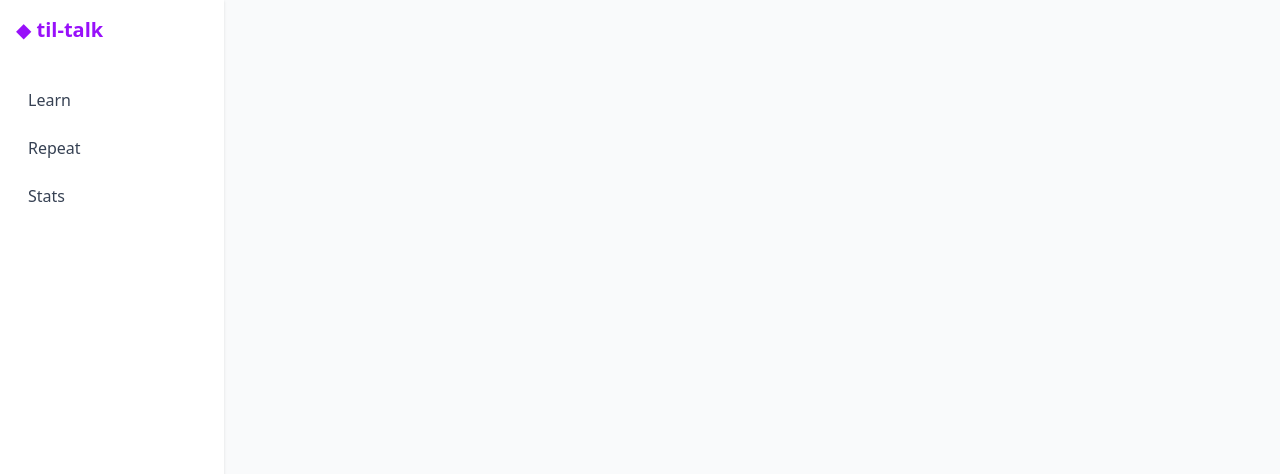
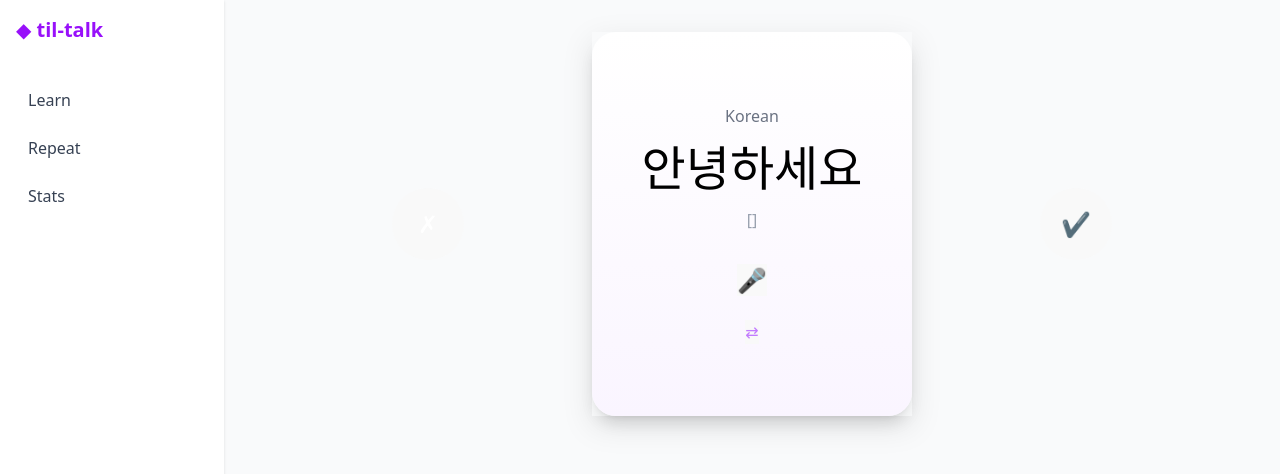
Before and after one commit to mehribanko/Til-Talk-front, a React (Vite) app: page /repeat in a window 1280 px wide. Shown: the top 474 px of the page. Built offline with nearby package versions, Linux system fonts and the light colour scheme.

Commit message:
setting up skip logic

```diff
--- a/src/components/button/SkipButton.tsx
+++ b/src/components/button/SkipButton.tsx
@@ -1,16 +1,17 @@
 
 interface SkipButtonProps {
     setTilt: () => void;
+    onSkip?: () => void;
 }
 
 
-export const SkipButton = ({setTilt}: SkipButtonProps) => {
+export const SkipButton = ({setTilt, onSkip}: SkipButtonProps) => {
 
     return (
         <button className="w-18 h-18 bg-gray-600 rounded-full text-white text-2xl"
                 onMouseEnter={() => setTilt('left')}
-                onMouseLeave={() => setTilt(null)}>
-            ✗
+                onMouseLeave={() => setTilt(null)}
+                onClick={onSkip}>            ✗
         </button>
     )
 }
--- a/src/components/card/Card.tsx
+++ b/src/components/card/Card.tsx
@@ -11,7 +11,7 @@ export const Card = ({lang, text, pronunciation, onFlip} : cardProps) => {
     return (
         <div className="w-80 h-96 bg-gradient-to-b from-white to-purple-50 rounded-3xl shadow-lg flex flex-col items-center justify-center gap-4">
             <p className="text-gray-500">{lang}</p>
-            <h2 className="text-5xl font-bold">{text}</h2>
+            <h2 className="text-5xl text-black font-bold">{text}</h2>
             <p className="text-gray-400">[{pronunciation}]</p>
             <button className="mt-4 text-2xl">🎤</button>
             <button onClick={onFlip} className="text-purple-400 mt-2">⇄</button>
--- a/src/components/card/RepeatWordCard.tsx
+++ b/src/components/card/RepeatWordCard.tsx
@@ -22,7 +22,7 @@ export const RepeatWordCard = ({ lang, text, pronunciation, onFavorite, onFlip,
     return  (
         <div className="relative flex items-center justify-center gap-20">
             {/* Skip button */}
-            <SkipButton setTilt={setTilt} />
+            <SkipButton setTilt={setTilt} onSkip={onSkip} />
 
             {/* Card */}
             <div className="transition-all duration-300 ease-out  mx-12" style={getCardStyle(tilt)}>
--- a/src/pages/RepeatWordMenu.tsx
+++ b/src/pages/RepeatWordMenu.tsx
@@ -1,20 +1,37 @@
+import {useState, useEffect} from "react";
 import {RepeatWordCard} from "../components/card/RepeatWordCard";
 import {mockData} from "../common/mockData/mockWordList";
 
 
-interface  RepeatWordMenu {
-    data: any;
-}
+
 
 export const RepeatWordMenu = () => {
 
+   const [wordNum, setWordNum] = useState(0);
+   const firstWordToRepeat: any = mockData[wordNum];
+
+   const handleSkipWord = () => {
+       setWordNum(wordNum+1);
+
+       const len = mockData.length();
+       if(wordNum< len){
+           const nextWordToRepeat = mockData[wordNum];
+           return <RepeatWordCard lang={firstWordToRepeat.lang} text={firstWordToRepeat.korean} pronunciation={firstWordToRepeat.romanization} onSkip={handleSkipWord} />
+       }else{
+           return "You repeated all the words!"
+       }
+
+   }
+
+   const getFirstWordToRepeat = () => {
+       return <RepeatWordCard lang={firstWordToRepeat.lang} text={firstWordToRepeat.korean} pronunciation={firstWordToRepeat.romanization} onSkip={handleSkipWord} />
+   }
+
+
+
     return (
         <div>
-            {
-                mockData.map((item) => {
-                    <RepeatWordCard lang={item.lang} text={item.korean} pronunciation={item.romanization}/>
-                })
-            }
+            {getFirstWordToRepeat()}
         </div>
     )
 
```
